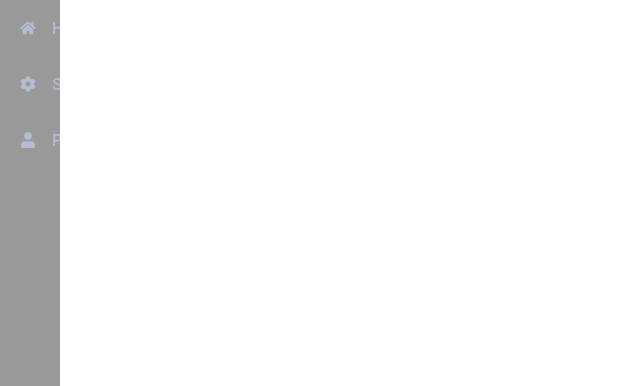
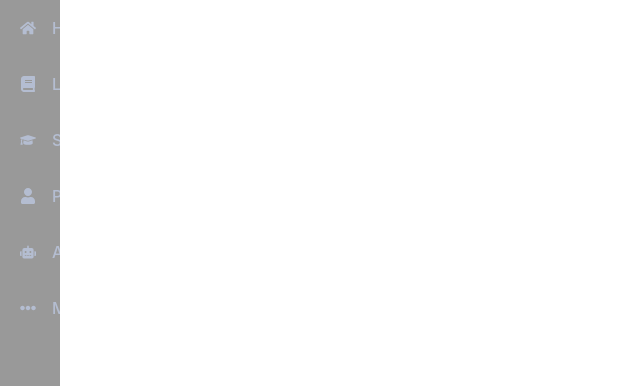
Before and after one commit to pkjSchool/HKMU_FYP, a React (Vite) app: page / in a window 1280 px wide. Shown: the top 386 px of the page, without its empty margins (0-640 px from the left). Built offline with nearby package versions, Linux system fonts and the light colour scheme.

Commit message:
sidebar ui

```diff
--- a/src/components/Sidebar.tsx
+++ b/src/components/Sidebar.tsx
@@ -1,5 +1,12 @@
 import { useRef, useState } from "react";
-import { FaHome, FaCog, FaUser } from "react-icons/fa"; // 引入需要的圖標
+import {
+  FaHome,
+  FaBook,
+  FaGraduationCap,
+  FaUser,
+  FaRobot,
+  FaEllipsisH
+} from "react-icons/fa";
 import "../css/Sidebar.css";
 
 interface SidebarItem {
@@ -15,8 +22,11 @@ interface SidebarItem {
 // 初始化側邊欄項目數據
 const items: SidebarItem[] = [
   { name: "home", icon: <FaHome /> },
-  { name: "settings", icon: <FaCog /> },
+  { name: "learning", icon: <FaBook /> },
+  { name: "self study", icon: <FaGraduationCap /> },
   { name: "profile", icon: <FaUser /> },
+  { name: "ai generation", icon: <FaRobot /> },
+  { name: "more", icon: <FaEllipsisH /> }
 ];
 
 // Icon 組件 - 用於渲染圖標
```
